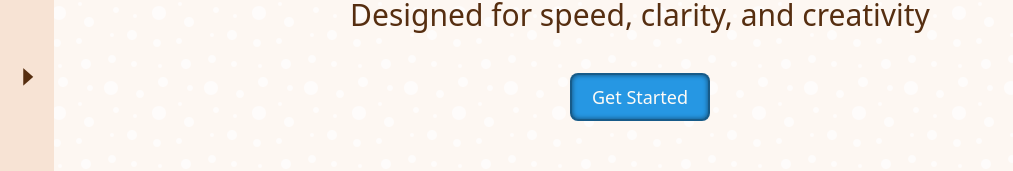
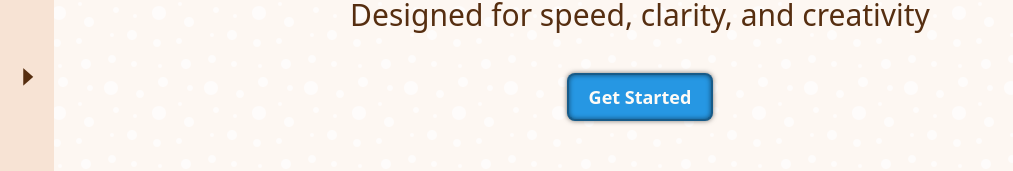
Before and after one commit to jakubhajduk53/my-ui, a Vue app: page / in a window 1280 px wide. Shown: the part 323-494 px from the top of the page, without its empty margins (0-1013 px from the left). Built offline with nearby package versions, Linux system fonts and the light colour scheme.

Commit message:
feat: update aside slider

```diff
--- a/src/components/Aside.vue
+++ b/src/components/Aside.vue
@@ -12,11 +12,11 @@ const switchAside = () => {
   <div
     :class="[
       'fixed top-0 left-0 z-10 flex h-screen transition-transform duration-300 ease-in-out',
-      isOpen ? 'translate-x-0' : '-translate-x-[300px]',
+      isOpen ? 'translate-x-0' : '-translate-x-[30vw] md:-translate-x-[15vw]',
     ]"
   >
     <div
-      class="flex flex-col gap-1 md:gap-3 h-full items-center text-center w-[300px] max-w-[30vw] bg-radial from-[hsl(26,68%,97%)] to-[hsl(26,68%,90%)]"
+      class="flex flex-col gap-1 md:gap-3 h-full items-center text-center w-[30vw] md:w-[15vw] bg-radial from-[hsl(26,68%,97%)] to-[hsl(26,68%,90%)]"
     >
       <RouterLink
         to="/"
--- a/src/views/MainPageView.vue
+++ b/src/views/MainPageView.vue
@@ -12,7 +12,12 @@ import Button from "../components/Button.vue";
       Designed for speed, clarity, and creativity
     </p>
     <RouterLink to="/button">
-      <Button color="primary" size="large" text="Get Started" />
+      <Button
+        color="primary"
+        size="large"
+        text="Get Started"
+        class="shadow-[0px_0px_5px_hsla(0,0%,0%,50%)] font-semibold"
+      />
     </RouterLink>
   </div>
 </template>
```
